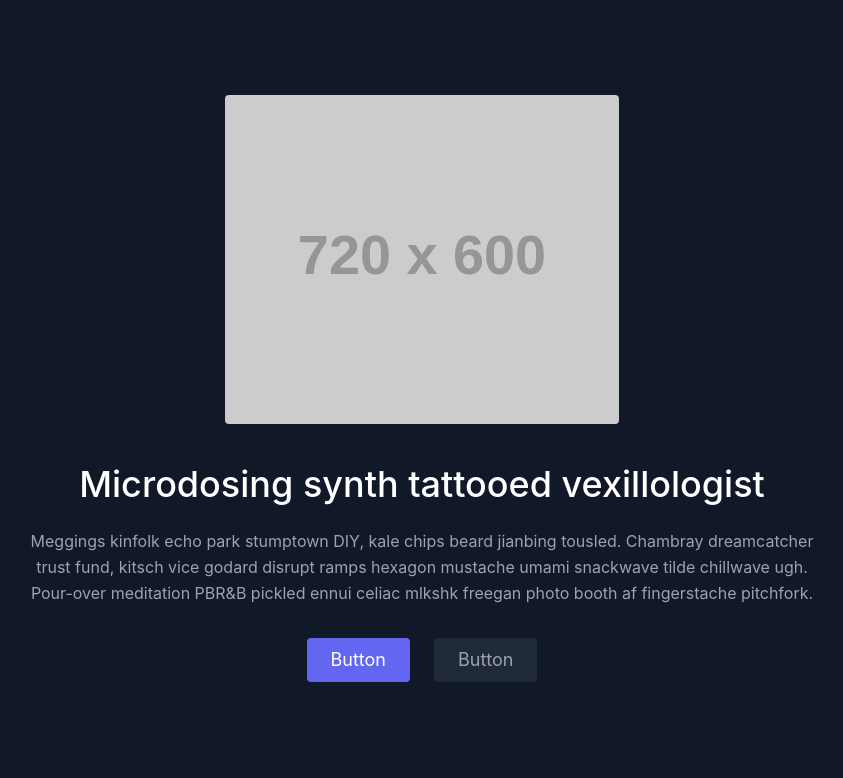
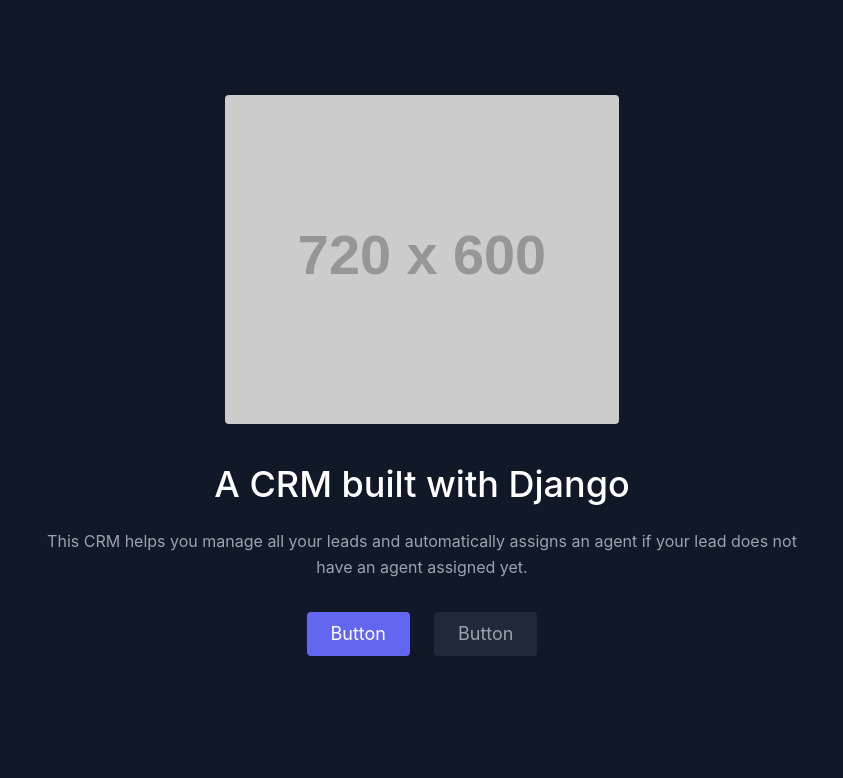
Before and after one commit to anonymous-oracle/my-django-crm, a Django app: template templates/landing.html in a window 1280 px wide. Shown: the part 161-939 px from the top of the page, without its empty margins (218-1061 px from the left). After the commit the page ends 817 px from the top, so only its background shows below. Run offline with Django 5.2, Linux system fonts and the light colour scheme; the template is opened without the code that fills it, so the values that code supplies are empty; grey boxes labelled with a size stand in for pictures from a placeholder-image service; some libraries are stand-ins or nearby versions.

Commit message:
added a landing page

```diff
--- a/djcrm/urls.py
+++ b/djcrm/urls.py
@@ -16,9 +16,11 @@
 """
 from django.contrib import admin
 from django.urls import path, include
+from leads.views import landing_page
 
 urlpatterns = [
     path('admin/', admin.site.urls),
-    path('leads/', include('leads.urls', namespace='leads'))
+    path('leads/', include('leads.urls', namespace='leads')),
+    path('', landing_page, name='landing-page')
 
 ]
--- a/leads/views.py
+++ b/leads/views.py
@@ -6,6 +6,9 @@
 
 
 # Create your views here.
+def landing_page(request: HttpRequest):
+    return render(request=request, template_name='landing.html')
+
 def lead_list(request: HttpRequest):
 
     # context = {
--- a/templates/landing.html
+++ b/templates/landing.html
@@ -5,12 +5,11 @@
     <img class="lg:w-2/6 md:w-3/6 w-5/6 mb-10 object-cover object-center rounded" alt="hero"
       src="https://dummyimage.com/720x600">
     <div class="text-center lg:w-2/3 w-full">
-      <h1 class="title-font sm:text-4xl text-3xl mb-4 font-medium text-white">Microdosing synth tattooed vexillologist
+      <h1 class="title-font sm:text-4xl text-3xl mb-4 font-medium text-white">A CRM built with Django
       </h1>
-      <p class="leading-relaxed mb-8">Meggings kinfolk echo park stumptown DIY, kale chips beard jianbing tousled.
-        Chambray dreamcatcher trust fund, kitsch vice godard disrupt ramps hexagon mustache umami snackwave tilde
-        chillwave ugh. Pour-over meditation PBR&B pickled ennui celiac mlkshk freegan photo booth af fingerstache
-        pitchfork.</p>
+      <p class="leading-relaxed mb-8">
+        This CRM helps you manage all your leads and automatically assigns an agent if your lead does not have an agent assigned yet.
+      </p>
       <div class="flex justify-center">
         <button
           class="inline-flex text-white bg-indigo-500 border-0 py-2 px-6 focus:outline-none hover:bg-indigo-600 rounded text-lg">Button</button>
```
